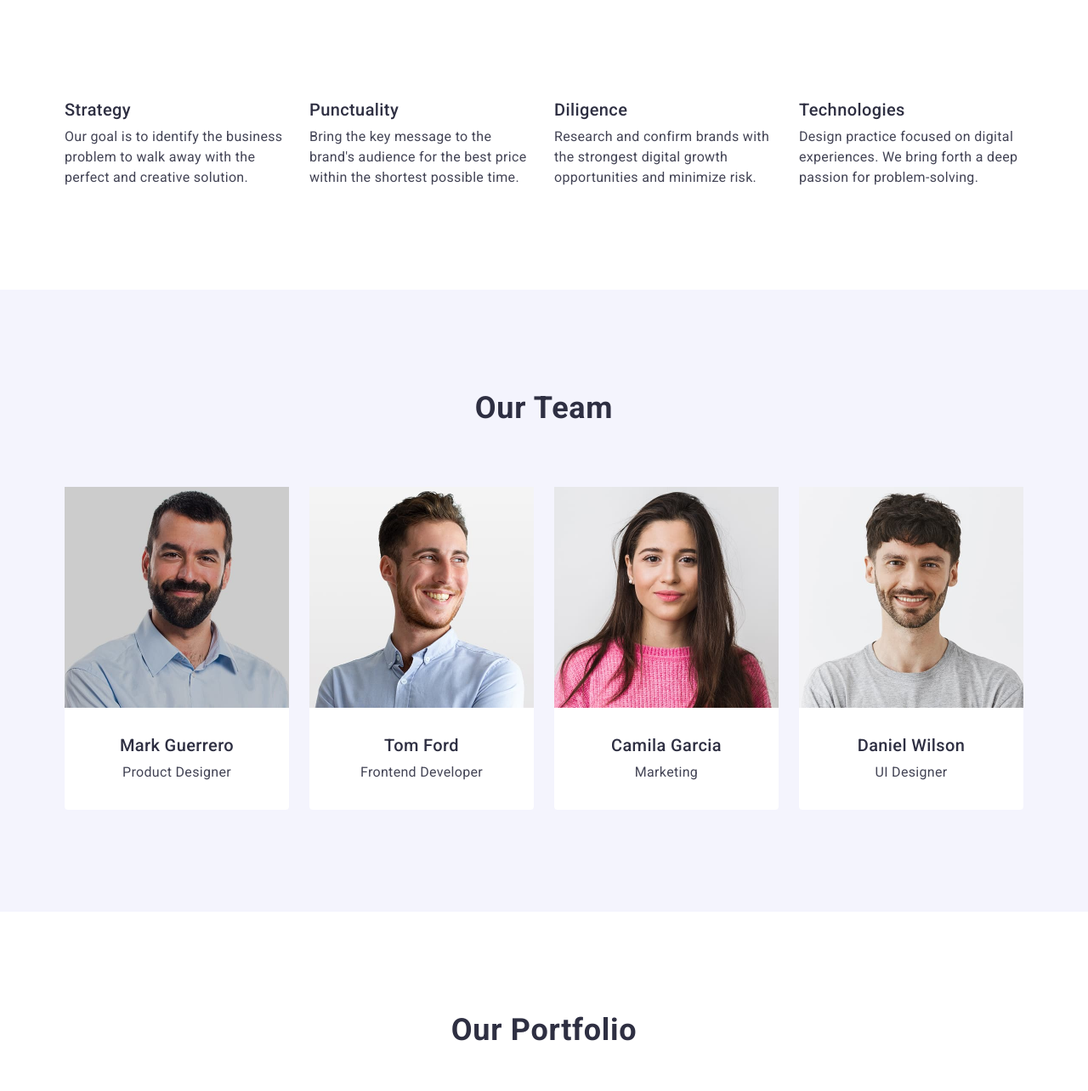
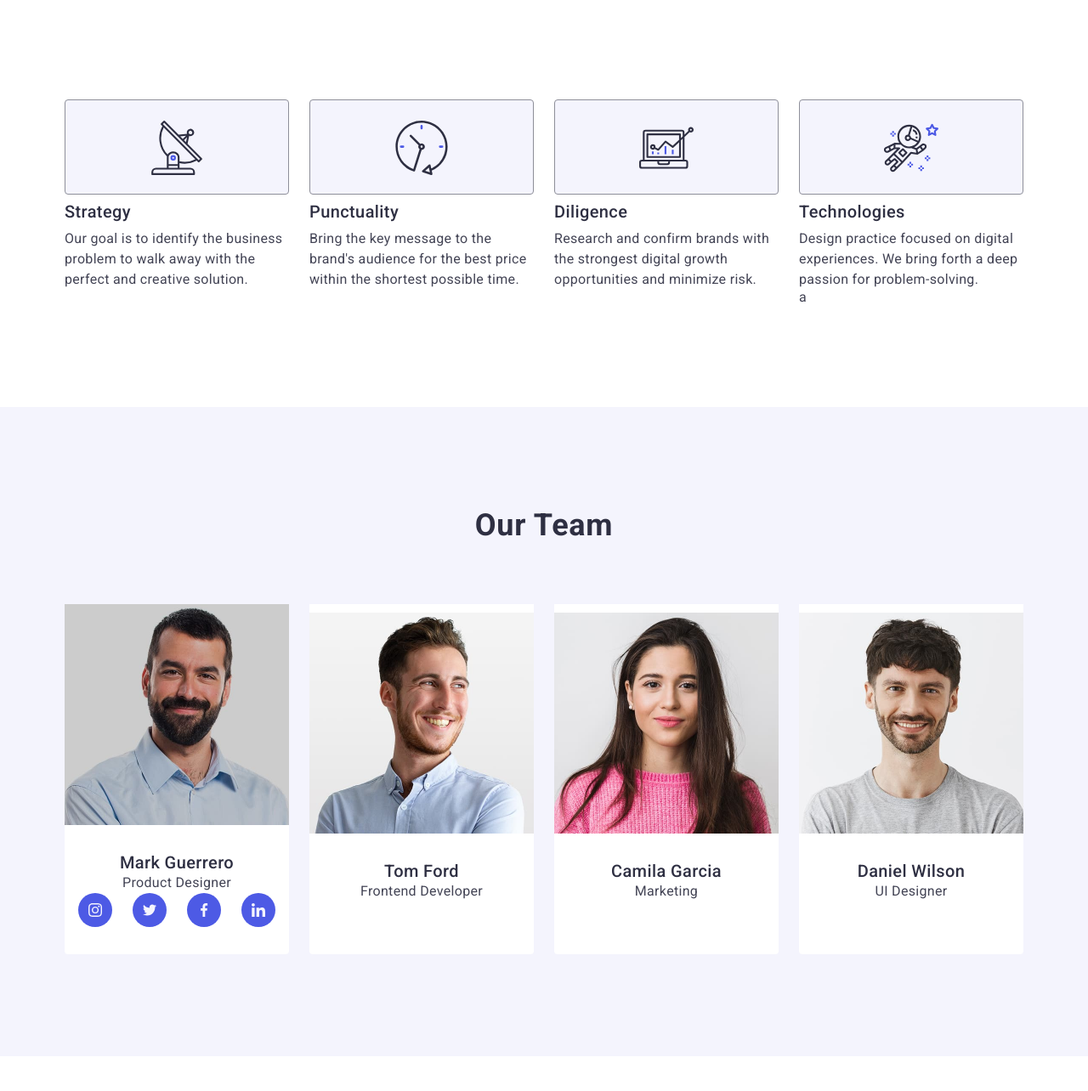
Before and after one commit to Oleksandr-Sulyma/goit-markup-hw-04, a plain HTML site: page index.html in a window 1280 px wide. Shown: the part 676-1960 px from the top of the page at 85% size. Drawn offline with nearby package versions, Linux system fonts and the light colour scheme.

Commit message:
Header, Hero, start About

```diff
--- a/css/styles.css
+++ b/css/styles.css
@@ -138,6 +138,22 @@ img {
   text-decoration-line: underline;
 }
 
+.menu-link.current {
+  color: #404bbf;
+  position: relative;
+}
+
+.menu-link.current::after {
+  content: "";
+  position: absolute;
+  bottom: 0;
+  left: 0;
+  border-radius: 2px;
+  width: 100%;
+  height: 4px;
+  background: #404bbf;
+}
+
 .address {
   font-style: normal;
 }
@@ -175,11 +191,24 @@ img {
 .hero {
   background: #2e2f42;
   padding: 188px 0;
+  max-width: 1440px;
+  margin: 0 auto;
+  background-image: linear-gradient(
+      rgba(46, 47, 66, 0.7),
+      rgba(46, 47, 66, 0.7)
+    ),
+    url(../images/hero-image.jpg);
+  background-repeat: no-repeat;
+  background-position: 50% 50%;
+  background-size: auto;
 }
 
 .hero-container {
   align-items: center;
 }
+
+/* .hero .container {
+} */
 
 .hero-title {
   font-weight: 700;
@@ -244,6 +273,21 @@ img {
 .about-item {
   width: calc((100% - 24px * 3) / 4);
 }
+
+.box-about-icons {
+  display: flex;
+  border: 1px solid #8e8f99;
+  border-radius: 4px;
+  max-width: 264px;
+  height: 112px;
+  background: #f4f4fd;
+  margin-bottom: 8px;
+}
+
+.about-icons {
+  margin: 24px auto;
+}
+
 .about-subtitle {
   margin-bottom: 8px;
 }
@@ -276,21 +320,48 @@ img {
   border-radius: 0 0 4px 4px;
 }
 
-/* .team-img {
-} */
+.team-img {
+}
 
 .team-member-info {
   padding: 32px 16px;
+  gap: 8px;
 }
 
 .team-subtitle {
   text-align: center;
-  margin-bottom: 8px;
 }
 
 .team-text {
   text-align: center;
 }
+
+.team-social-list {
+  display: flex;
+  gap: 24px;
+}
+
+.team-social-item {
+}
+
+.team-social-link {
+  display: flex;
+  justify-content: center;
+  align-items: center;
+  width: 40px;
+  height: 40px;
+  border-radius: 50%;
+  background-color: #4d5ae5;
+}
+
+.team-social-link:hover {
+  background-color: #404bbf;
+}
+
+.social-icons {
+  fill: #f4f4fd;
+}
+
 /* #endregion section Our Team */
 
 /* #region section Portfolio===*/
--- a/index.html
+++ b/index.html
@@ -27,7 +27,7 @@
           <a class="logo" href="./index.html">Web<span>Studio</span></a>
           <ul class="menu-list">
             <li class="menu-item">
-              <a class="menu-link" href="./index.html">Studio</a>
+              <a class="menu-link current" href="./index.html">Studio</a>
             </li>
             <li class="menu-item">
               <a class="menu-link" href="">Portfolio</a>
@@ -66,6 +66,11 @@
           <h2 class="about-title all-titles">About</h2>
           <ul class="about-list">
             <li class="about-item">
+              <div class="box-about-icons">
+                <svg class="about-icons" width="64" height="64">
+                  <use href="/images/icons/icons.svg#icon-antenna"></use>
+                </svg>
+              </div>
               <h3 class="about-subtitle all-subtitle">Strategy</h3>
               <p class="about-text all-text">
                 Our goal is to identify the business problem to walk away with
@@ -73,6 +78,11 @@
               </p>
             </li>
             <li class="about-item">
+              <div class="box-about-icons">
+                <svg class="about-icons" width="64" height="64">
+                  <use href="/images/icons/icons.svg#icon-clock"></use>
+                </svg>
+              </div>
               <h3 class="about-subtitle all-subtitle">Punctuality</h3>
               <p class="about-text all-text">
                 Bring the key message to the brand's audience for the best price
@@ -80,6 +90,11 @@
               </p>
             </li>
             <li class="about-item">
+              <div class="box-about-icons">
+                <svg class="about-icons" width="64" height="64">
+                  <use href="/images/icons/icons.svg#icon-diagram"></use>
+                </svg>
+              </div>
               <h3 class="about-subtitle all-subtitle">Diligence</h3>
               <p class="about-text all-text">
                 Research and confirm brands with the strongest digital growth
@@ -87,11 +102,17 @@
               </p>
             </li>
             <li class="about-item">
+              <div class="box-about-icons">
+                <svg class="about-icons" width="64" height="64">
+                  <use href="/images/icons/icons.svg#icon-astronaut"></use>
+                </svg>
+              </div>
               <h3 class="about-subtitle all-subtitle">Technologies</h3>
               <p class="about-text all-text">
                 Design practice focused on digital experiences. We bring forth a
                 deep passion for problem-solving.
               </p>
+              a
             </li>
           </ul>
         </div>
@@ -112,6 +133,40 @@
               <div class="team-member-info">
                 <h3 class="team-subtitle all-subtitle">Mark Guerrero</h3>
                 <p class="team-text all-text">Product Designer</p>
+                <ul class="team-social-list">
+                  <li class="team-social-item">
+                    <a class="team-social-link" href=""
+                      ><svg class="social-icons" width="16" height="16">
+                        <use
+                          href="./images/icons/icons.svg#icon-instagram"
+                        ></use></svg
+                    ></a>
+                  </li>
+                  <li class="team-social-item">
+                    <a class="team-social-link" href=""
+                      ><svg class="social-icons" width="16" height="16">
+                        <use
+                          href="./images/icons/icons.svg#icon-twitter"
+                        ></use></svg
+                    ></a>
+                  </li>
+                  <li class="team-social-item">
+                    <a class="team-social-link" href=""
+                      ><svg class="social-icons" width="16" height="16">
+                        <use
+                          href="./images/icons/icons.svg#icon-facebook"
+                        ></use></svg
+                    ></a>
+                  </li>
+                  <li class="team-social-item">
+                    <a class="team-social-link" href=""
+                      ><svg class="social-icons" width="16" height="16">
+                        <use
+                          href="./images/icons/icons.svg#icon-linkedin"
+                        ></use></svg
+                    ></a>
+                  </li>
+                </ul>
               </div>
             </li>
             <li class="team-item">
@@ -125,6 +180,11 @@
               <div class="team-member-info">
                 <h3 class="team-subtitle all-subtitle">Tom Ford</h3>
                 <p class="team-text all-text">Frontend Developer</p>
+                <div>
+                  <svg class="" width="16" height="16">
+                    <use href="./images/icons/icons.svg#"></use>
+                  </svg>
+                </div>
               </div>
             </li>
             <li class="team-item">
@@ -138,6 +198,11 @@
               <div class="team-member-info">
                 <h3 class="team-subtitle all-subtitle">Camila Garcia</h3>
                 <p class="team-text all-text">Marketing</p>
+                <div>
+                  <svg class="" width="16" height="16">
+                    <use href="./images/icons/icons.svg#"></use>
+                  </svg>
+                </div>
               </div>
             </li>
             <li class="team-item">
@@ -151,6 +216,11 @@
               <div class="team-member-info">
                 <h3 class="team-subtitle all-subtitle">Daniel Wilson</h3>
                 <p class="team-text all-text">UI Designer</p>
+                <div>
+                  <svg class="" width="16" height="16">
+                    <use href="./images/icons/icons.svg#"></use>
+                  </svg>
+                </div>
               </div>
             </li>
           </ul>
```
Also changed, not shown: images/hero image.png (added), images/hero-image.jpg (added), images/icons/icons.svg (added).
